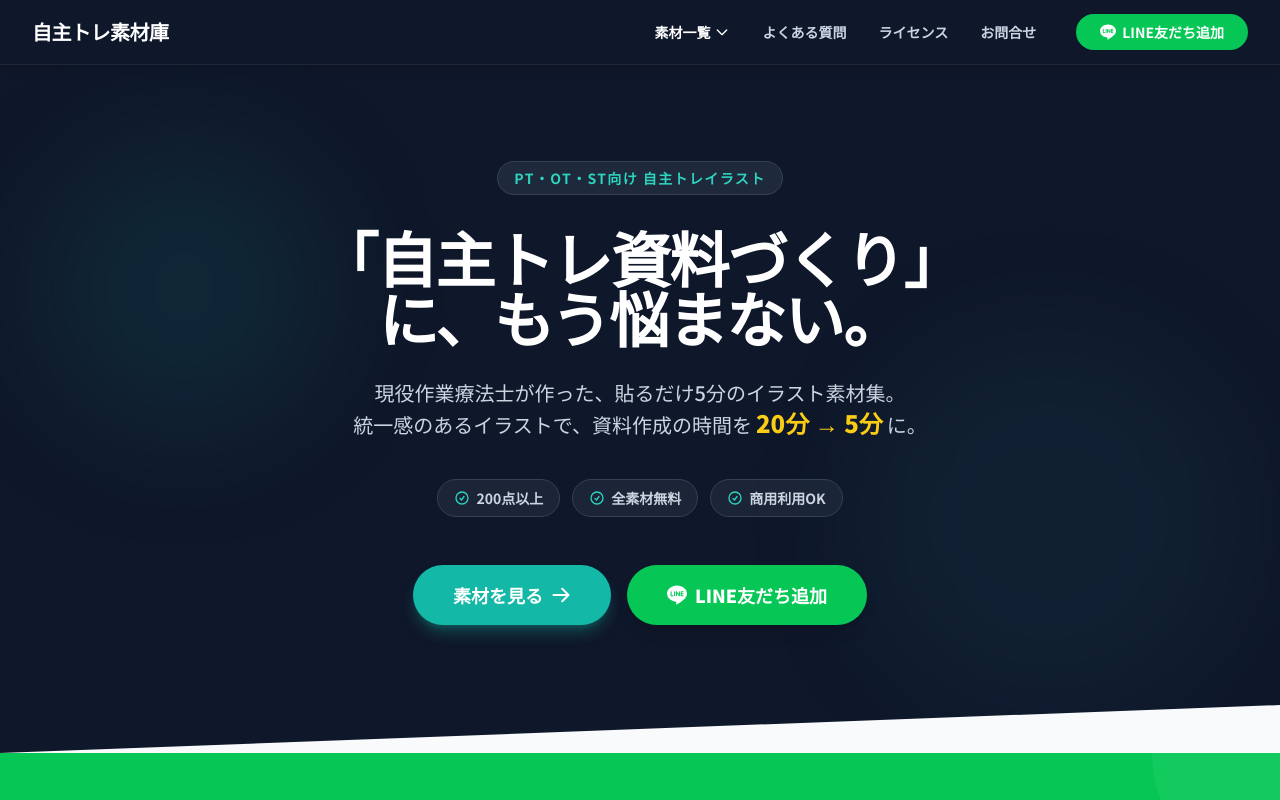
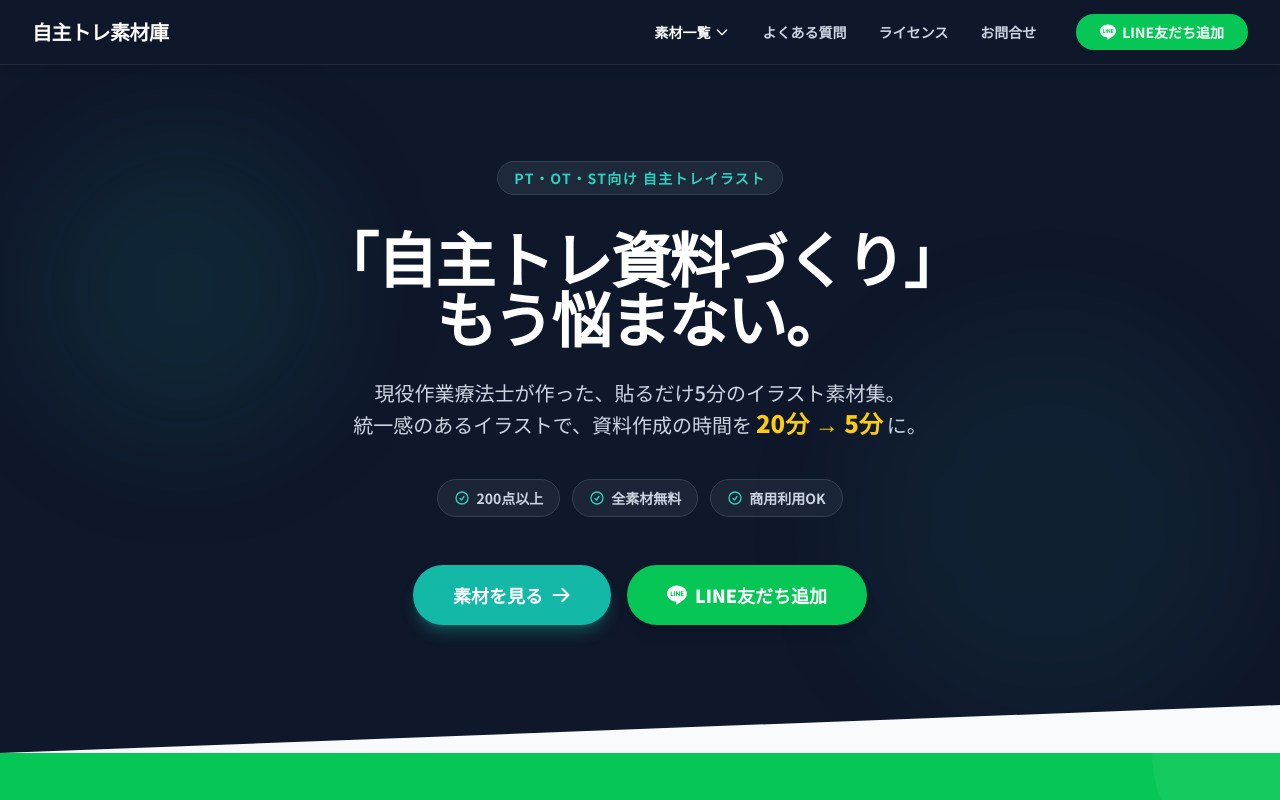
Before and after one commit to makomaru2023/jishutore-starter, a Next.js app: page / in a window 1280 px wide. Shown: the top 800 px of the page. Built offline with nearby package versions, Linux system fonts and the light colour scheme.

Commit message:
fix: update hero heading text to remove leading particle
Co-Authored-By: Claude Opus 4.6 <noreply@anthropic.com>

```diff
--- a/src/app/page.tsx
+++ b/src/app/page.tsx
@@ -23,7 +23,7 @@ export default function Home() {
 
               <h1 className="text-4xl sm:text-5xl lg:text-6xl font-black text-white leading-[1.2] tracking-tight">
                 <span className="inline-block">「自主トレ資料づくり」</span><br />
-                <span className="inline-block">に、もう悩まない。</span>
+                <span className="inline-block">もう悩まない。</span>
               </h1>
 
               <p className="text-lg sm:text-xl text-slate-300 font-medium max-w-2xl mx-auto">
```
